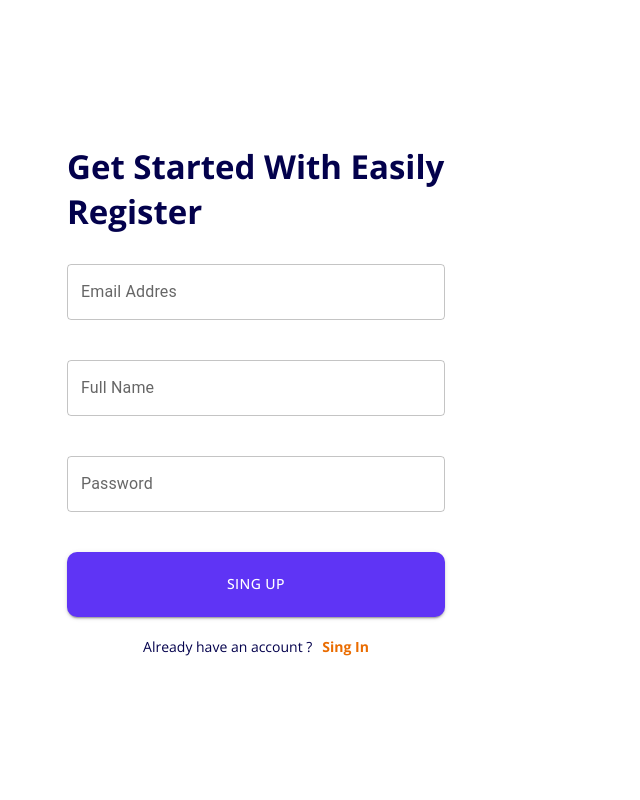
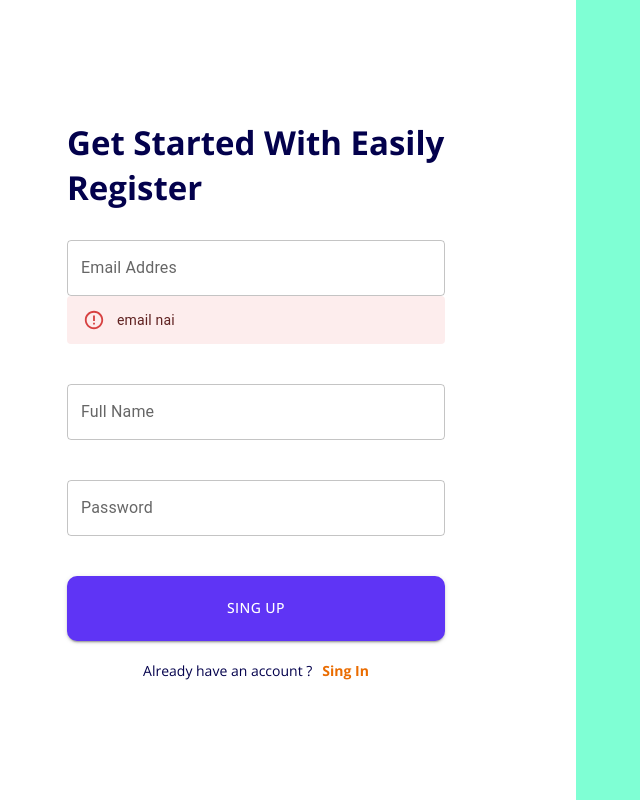
Before and after one commit to MubassirMERN/mychat, a React (Vite) app: page /registration in a window 1280 px wide. Both pictures are taken after a click on the button "SING UP". Shown: the whole page, without its empty margins (64-704 px from the left). Built offline with nearby package versions, Linux system fonts and the light colour scheme.

Commit message:
ragistration done

```diff
--- a/src/App.jsx
+++ b/src/App.jsx
@@ -4,10 +4,8 @@ import {
   Route,
   RouterProvider,
 } from "react-router-dom";
-// import Login from "./pages/registration/login/Login";
-// import Registraton from "./pages/registration/Registraton";
 import Login from "./pages/login/Login";
-import Registraton from "./pages/registration/Registraton";
+import Registration from "./pages/registration/Registration";
 import Home from "./pages/home/Home";
 import RootLayout from "./components/layout/RootLayout";
 
@@ -19,7 +17,7 @@ function App() {
     createRoutesFromElements(
       <>
         <Route path="/" element={<Login/>}/>
-        <Route path="/registration" element={<Registraton/>}/>
+        <Route path="/registration" element={<Registration/>}/>
         <Route element={<RootLayout/>}>
           <Route path="/home" element={<Home/>}/>
         </Route>
--- a/src/components/CostomButton.jsx
+++ b/src/components/CostomButton.jsx
@@ -1,9 +1,9 @@
 import { Button } from '@mui/material'
 import React from 'react'
 
-function CostomButton({variant,text,style}) {
+function CostomButton({variant,text,style,onClick}) {
   return (
-    <Button className={style} variant={variant}>{text}</Button>
+    <Button onClick={onClick} className={style} variant={variant}>{text}</Button>
   )
 }
 
--- a/src/components/Input.jsx
+++ b/src/components/Input.jsx
@@ -1,9 +1,9 @@
 import { TextField } from '@mui/material'
 import React from 'react'
 
-function Input({variant ,labeltext ,style ,type ,name}) {
+function Input({variant ,labeltext ,style ,type ,name ,onChange}) {
   return (
-    <TextField type={type} name={name} className={style} label={labeltext} variant={variant} />
+    <TextField onChange={onChange} type={type} name={name} className={style} label={labeltext} variant={variant} />
   )
 }
 
--- a/src/pages/login/Login.jsx
+++ b/src/pages/login/Login.jsx
@@ -48,6 +48,7 @@ const ValidationTextField = styled(TextField)({
 
 
 function Login() {
+  let emailregex = /^(([^<>()[\]\\.,;:\s@"]+(\.[^<>()[\]\\.,;:\s@"]+)*)|.(".+"))@((\[[0-9]{1,3}\.[0-9]{1,3}\.[0-9]{1,3}\.[0-9]{1,3}\])|(([a-zA-Z\-0-9]+\.)+[a-zA-Z]{2,}))$/
   let [passShow,setpassShow] = useState(false)
 
   let handlePassShow = () => {
@@ -65,6 +66,23 @@ function Login() {
   let handleModalClose =() => {
     setOpen(false)
   }
+
+  let [formData, setFormData] = useState("")
+  let [error, setError] = useState("")
+  let handleForgot = (e) =>{
+    setFormData(e.target.value)
+  }
+  let handleForgotSubmit = () =>{
+    if(!formData){
+      console.log("email dao");
+    }else if(!formData.match(emailregex)){
+      console.log("email formet thik dao");
+    }else{
+      console.log(formData);
+    }
+  }
+
+
   return (
     <>
         <Modal
@@ -77,8 +95,8 @@ function Login() {
             <i className='modal_close' onClick={handleModalClose}><IoMdClose /></i>
             <div className='forgot_box'>
               <h2>forgot password</h2>
-              <Input type="email" labeltext="Email Address" />
-              <CostomButton text="Send Link" variant="contained"/>
+              <Input onChange={handleForgot} type="email" labeltext="Email Address" />
+              <CostomButton onClick={handleForgotSubmit} text="Send Link" variant="contained"/>
             </div>
           </Box>
       </Modal>
--- a/src/pages/login/login.css
+++ b/src/pages/login/login.css
@@ -12,6 +12,7 @@
     width: 100%;
     height: 100vh;
 }
+
 .auth_heading{
     color: #03014C;
     font-size: 33px;
@@ -66,7 +67,7 @@
     text-decoration: none;
     cursor: pointer;
 }
-/* .login_img img{
+.login_img img{
     width: 100%;
     height: 100%;
     object-fit: cover;
@@ -76,7 +77,7 @@
     width: 100%;
     height: 100%;
     object-fit: cover;
-} */
+}
 .input_pass{
     position: relative;
 }
--- /dev/null
+++ b/src/pages/registration/Registration.jsx
@@ -0,0 +1,97 @@
+import { Alert, Box, Grid } from '@mui/material'
+import React, { useState } from 'react'
+import "./registration.css"
+import SectionHeading from '../../components/SectionHeading'
+import Input from '../../components/INPUT.JSX'
+import CostomButton from '../../components/CostomButton'
+import AuthNavigate from '../../components/AuthNavigate'
+
+function Registration() {
+  let [error,setError] = useState({
+    email: "",
+    fullname: "",
+    password: ""
+  })
+  let [signupData , setSignupData] = useState({
+    email: "",
+    fullname: "",
+    password: ""
+  })
+
+  let handleForm = (e) =>{
+    let {name, value} = e.target
+    setSignupData({
+      ...signupData,[name]:value
+    })
+  }
+
+  let emailregex = /^(([^<>()[\]\\.,;:\s@"]+(\.[^<>()[\]\\.,;:\s@"]+)*)|.(".+"))@((\[[0-9]{1,3}\.[0-9]{1,3}\.[0-9]{1,3}\.[0-9]{1,3}\])|(([a-zA-Z\-0-9]+\.)+[a-zA-Z]{2,}))$/
+
+  let handleSubmit = () =>{
+    if(!signupData.email){
+      setError({email: "email nai"});
+    }
+    else if(!signupData.email.match(emailregex)){
+      setError({email: "email formet thik nai"});
+    }
+    else if(!signupData.fullname){
+      setError({email: ""});
+      setError({fullname: "fullname nai"});
+    }else if(!signupData.password){
+      setError({fullname: ""});
+      setError({password: "pass nai"});
+    }else{
+      setError({
+        email: "",
+        fullname: "",
+        password: ""
+      })
+      console.log(signupData);
+    }
+  }
+
+  return (
+    <>
+      <Box>
+          <Grid container spacing={0}>
+            <Grid item xs={6}>
+              <div className='registrationbox'>
+                <div className='registrationbox_inner'>
+                  <SectionHeading style="auth_heading" text="Get started with easily register"/>
+                  <div className='form_main'>
+                    <div>
+                      <Input onChange={handleForm} name="email" type="email" variant="outlined" labeltext="Email Addres" style="login_input_field"/>
+                      {error.email &&
+                        <Alert severity="error">{error.email}</Alert>
+                      }
+                    </div>
+                    <div>
+                      <Input onChange={handleForm} name="fullname" type="text" variant="outlined" labeltext="Full Name" style="login_input_field"/>
+                      {error.fullname &&
+                        <Alert severity="error">{error.fullname}</Alert>
+                      }
+                    </div>
+                    <div>
+                      <Input onChange={handleForm} name="password" type="password" variant="outlined" labeltext="Password" style="login_input_field"/>
+                      {error.password &&
+                        <Alert severity="error">{error.password}</Alert>
+                      }
+                    </div>
+                    <CostomButton onClick={handleSubmit} style="registrationbtn" variant='contained' text="Sing Up" />
+                  </div>
+                  <AuthNavigate style="registrationauth" link="/" linktext="sing in" text="Already  have an account ?"/>
+                </div>
+              </div>
+            </Grid>
+            <Grid item xs={6}>
+              <div className='registration_img'>
+                {/* <Image source={LoginImg} alt="img"/> */}
+              </div>
+            </Grid>
+          </Grid>
+        </Box>
+    </>
+  )
+}
+
+export default Registration
--- a/src/pages/registration/Registraton.jsx
+++ /dev/null
@@ -1,38 +0,0 @@
-import { Box, Grid } from '@mui/material'
-import React from 'react'
-import SectionHeading from '../../components/SectionHeading'
-import Input from '../../components/INPUT.JSX'
-import CostomButton from '../../components/CostomButton'
-import AuthNavigate from '../../components/AuthNavigate'
-
-function Registraton() {
-  return (
-    <>
-      <Box>
-          <Grid container spacing={0}>
-            <Grid item xs={6}>
-              <div className='loginbox'>
-                <div className='loginbox_inner'>
-                  <SectionHeading style="auth_heading" text="Get started with easily register"/>
-                  <div className='form_main'>
-                    <Input name="email" type="email" variant="outlined" labeltext="Email Addres" style="login_input_field"/>
-                    <Input name="fullname" type="text" variant="outlined" labeltext="Full Name" style="login_input_field"/>
-                    <Input name="password" type="password" variant="outlined" labeltext="Password" style="login_input_field"/>
-                    <CostomButton style="loginbtn" variant='contained' text="Sing Up" />
-                  </div>
-                  <AuthNavigate style="loginauth" link="/" linktext="sing in" text="Already  have an account ?"/>
-                </div>
-              </div>
-            </Grid>
-            <Grid item xs={6}>
-              <div className='login_img'>
-                {/* <Image source={LoginImg} alt="img"/> */}
-              </div>
-            </Grid>
-          </Grid>
-        </Box>
-    </>
-  )
-}
-
-export default Registraton
--- /dev/null
+++ b/src/pages/registration/registration.css
@@ -0,0 +1,66 @@
+.registrationbox{
+    width: 100%;
+    height: 100vh;
+    display: flex;
+    align-items: center;
+    justify-content: center;
+}
+.registrationbox_inner{
+    width: 378px;
+}
+.registration_img{
+    width: 100%;
+    height: 100vh;
+    overflow: hidden;
+    background-color: aquamarine;
+}
+.registration_img img{
+    width: 100%;
+    width: 100%;
+    object-fit: cover;
+}
+.auth_heading{
+    color: #03014C;
+    font-size: 33px;
+    text-transform: capitalize;
+    font-weight: 700;
+    font-family: "Open Sans", sans-serif;
+}
+.registrationbox .form_main{
+    margin-top: 30px;
+}
+.form_main{
+    display: flex;
+    flex-direction: column;
+    gap: 40px;
+}
+.login_input_field{
+    width: 100%;
+}
+.registrationbtn{
+    background-color: #5F34F5 !important;
+    padding: 20px 0 !important ;
+    font-family: "Open Sans", sans-serif !important;
+    border-radius: 10px !important;
+}
+.registrationauth{
+    font-size: 14px;
+    font-family: "Open Sans", sans-serif;
+    color: #03014C;
+    padding-top: 20px;
+    text-align: center;
+}
+.registrationauth a , .registrationauth span{
+    color: #EA6C00;
+    font-weight: 700;
+    text-transform: capitalize;
+    padding-left: 10px;
+    text-decoration: none;
+    cursor: pointer;
+}
+.error{
+    background-color: red;
+    color: #FFF;
+    padding: 8px 15px;
+    margin-top: 8px;
+}
```
Also changed, not shown: src/components/layout/RootLayout.jsx (line endings or trailing spaces).
